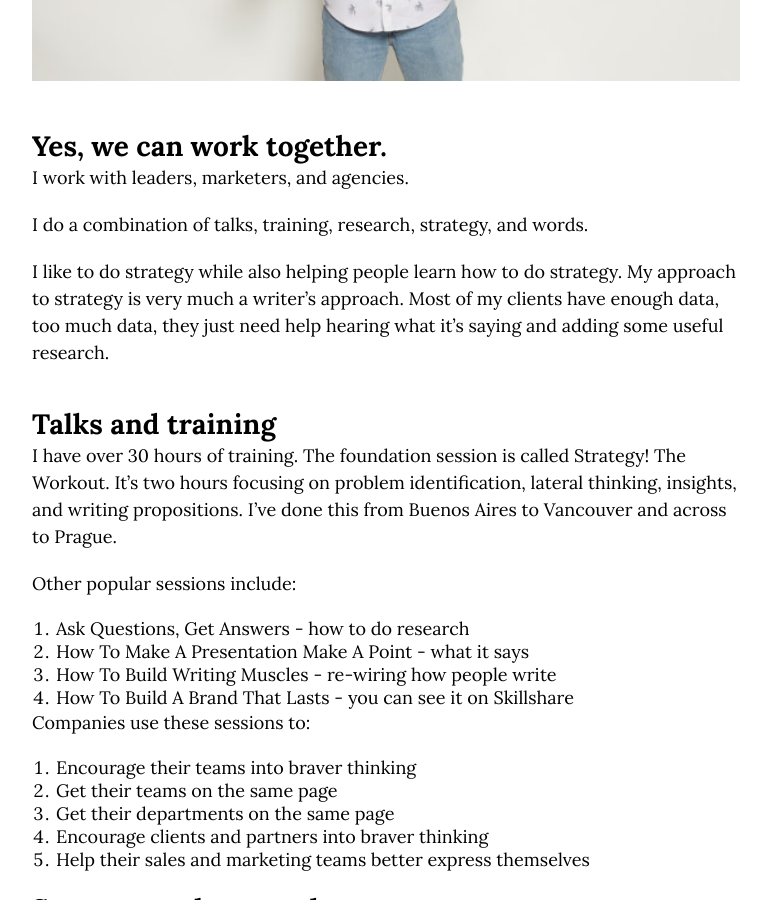
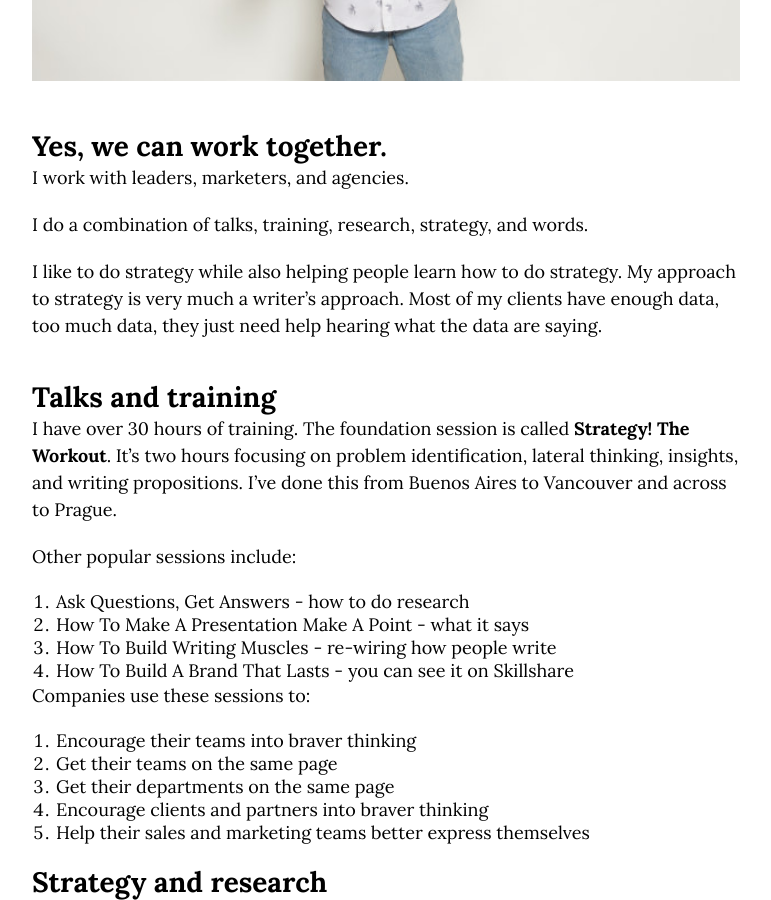
Before and after one commit to markhpollard/markhpollard.github.io, a Jekyll site: the page built from work-with-me.md, in a window 1280 px wide and 900 px high, scrolled down 566 px. Shown: the whole window, without its empty margins (254-1025 px from the left). Built offline with Jekyll 4.4.1, drawn with Linux system fonts in a browser that asks for light colours; nearby versions of some CDN libraries.

Commit message:
Updated Work With Me

```diff
--- a/work-with-me.md
+++ b/work-with-me.md
@@ -13,17 +13,18 @@ I work with leaders, marketers, and agencies.
 
 I do a combination of talks, training, research, strategy, and words.
 
-I like to do strategy while also helping people learn how to do strategy. My approach to strategy is very much a writer's approach. Most of my clients have enough data, too much data, they just need help hearing what it's saying and adding some useful research.
+I like to do strategy while also helping people learn how to do strategy. My approach to strategy is very much a writer's approach. Most of my clients have enough data, too much data, they just need help hearing what the data are saying.
 
 ## Talks and training
 
-I have over 30 hours of training. The foundation session is called Strategy! The Workout. It's two hours focusing on problem identification, lateral thinking, insights, and writing propositions. I've done this from Buenos Aires to Vancouver and across to Prague.
+I have over 30 hours of training. The foundation session is called **Strategy! The Workout**. It's two hours focusing on problem identification, lateral thinking, insights, and writing propositions. I've done this from Buenos Aires to Vancouver and across to Prague.
 
 Other popular sessions include:
 1. Ask Questions, Get Answers - how to do research
 2. How To Make A Presentation Make A Point - what it says
 3. How To Build Writing Muscles - re-wiring how people write
 4. How To Build A Brand That Lasts - [you can see it on Skillshare](http://skl.sh/markpollard)
+
 
 Companies use these sessions to:
 1. Encourage their teams into braver thinking
@@ -37,7 +38,6 @@ Companies use these sessions to:
 The main reason agencies, marketers, and founders work with me is that they just want better words. I approach strategy more like a journalist than an academic having interviewed thousands of people over the years. I look for patterns and language that stand out and then I work through the implications of what I find and strategy like a writer - short, crisp, and clear language.
 
 Common activities:
-
 1. Qualitative research
 2. Personas
 3. Customer journeys
```
